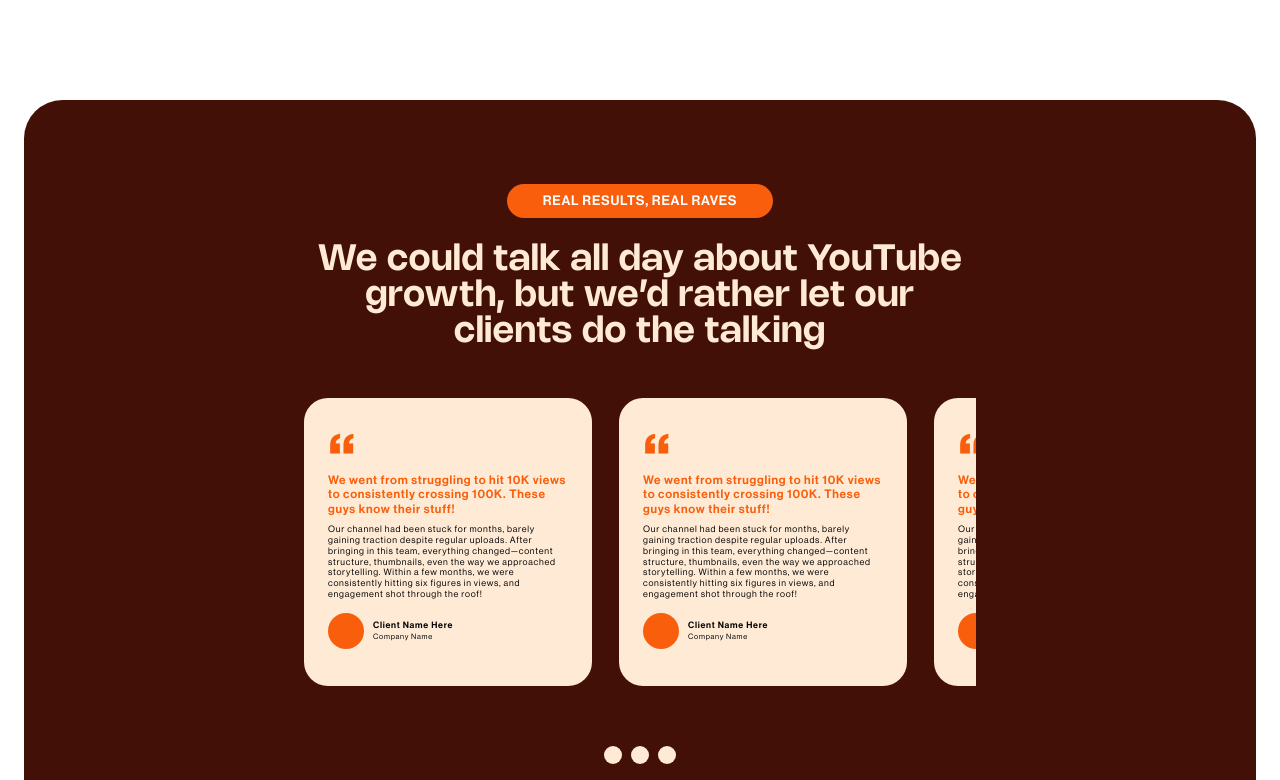
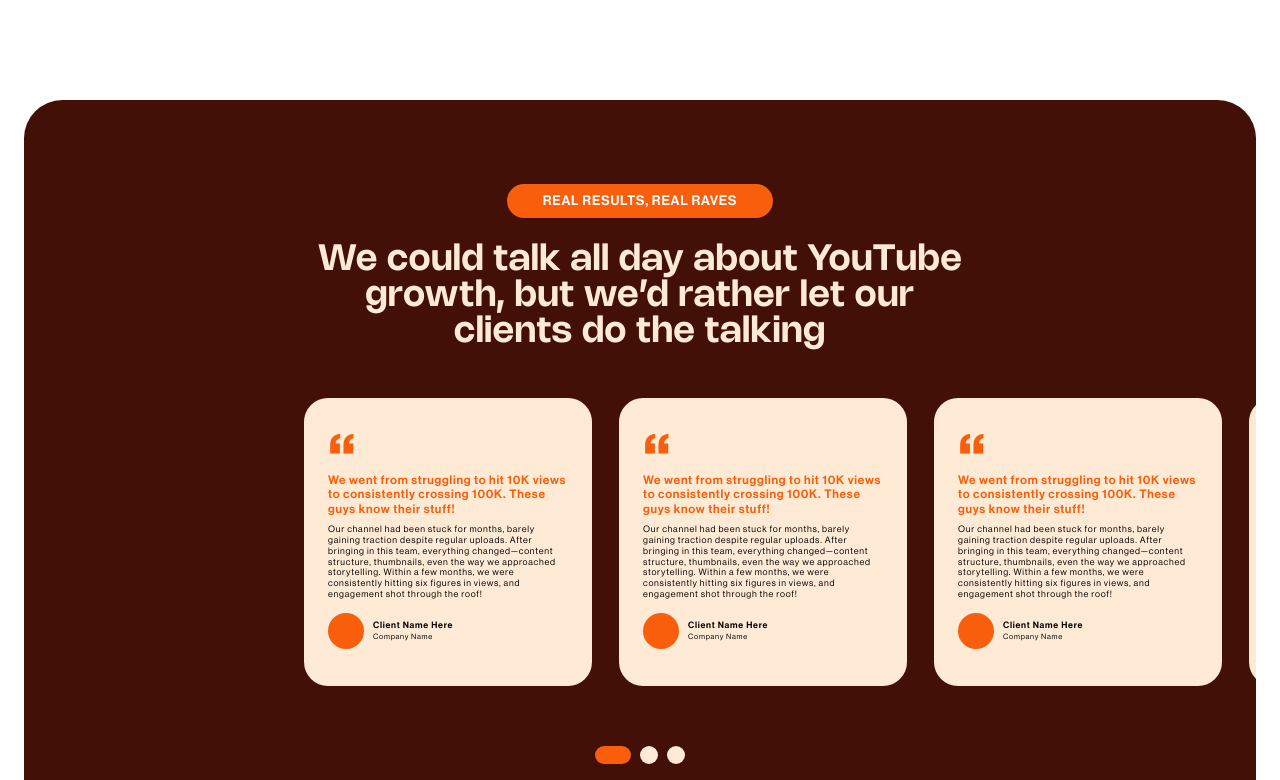
Before and after one commit to A-Coder02/born-21-website, a React (Vite) app: page / in a window 1280 px wide. Shown: the part 3140-3920 px from the top of the page. Built offline with nearby package versions, Linux system fonts and the light colour scheme; a web font is replaced by a local one.

Commit message:
TestimonialSection modifeid

```diff
--- a/src/pages/Home/TestimonialSection.jsx
+++ b/src/pages/Home/TestimonialSection.jsx
@@ -1,4 +1,4 @@
-import React from 'react'
+import React, { useState } from 'react'
 import Section from '../../components/layout-ui/Section'
 import Typography from '../../components/common/Typography'
 import Headline from '../../components/common/Headline';
@@ -58,19 +58,42 @@
                 company: "Company Name"
             }
         }
-    ]
+    ];
+
+    const [index, setIndex] = useState(0);
+    const length = 3
 
     return (
         <Section>
-            <div className="bg-warning-dark px-4 pt-28 pb-16 rounded-[3.2rem] mb-28">
-
+            <div className="bg-warning-dark px-4 pt-28 pb-16 rounded-[3.2rem] mb-28 overflow-x-hidden">
                 <div className="max-w-[56rem] mx-auto">
                     <Typography variant='lg' className='text-white mb-8 bg-warning py-3 px-12 text-center rounded-4xl max-w-fit mx-auto uppercase font-medium' >{small}</Typography>
                     <Headline className='text-warning-light text-center mb-16' >{headline}</Headline>
+                    <div className="relative flex gap-9 overflow-x-hidden- mb-20">
+                        {cardContent.map((card, _index) =>
+                            <TestimonialCard style={{
+                                left: `-${(_index || 1) * 384 * index}px`,
+                                left: `-${index * 384}px`,
+                                position: 'relative',
+                                transition: '1000ms',
+                            }}
+                                className={`relative`} key={card.id} card={card} />
+                        )}
+                    </div>
+                    <CarouselSlider length={length} index={index} onClick={setIndex} />
+                </div>
+            </div>
+        </Section>
+    )
+}
 
-                    <div className="flex gap-9 overflow-x-hidden mb-20">
-                        {cardContent.map(card =>
-                            <article className='bg-warning-light py-5 px-8 rounded-4xl flex-[0_0_24rem] min-h-96'>
+export default TestimonialSection;
+
+const TestimonialCard = ({ card, className = '', style = null }) => {
+
+    console.log({ style })
+
+    return <article style={style} className={`bg-warning-light py-5 px-8 rounded-4xl flex-[0_0_24rem] min-h-96 ${className}`}>
         <Typography component={'div'} className='h-20 text-[5rem] font-black text-warning' >“</Typography>
         <Typography className='font-medium text-warning mb-3'>{card.title}</Typography>
         <Typography variant='sm' className='mb-4'>{card.content}</Typography>
@@ -85,24 +108,13 @@
             </div>
         </div>
     </article>
+}
+
+const CarouselSlider = ({ index = 0, onClick }) =>
+    <div className="flex gap-3 mb-5 justify-center">
+        {new Array(3).fill(0).map((pt, ptIndex) =>
+            <div
+                onClick={() => onClick(ptIndex)}
+                className={`w-${index == ptIndex ? '12' : '6'} h-6 cursor-pointer rounded-full bg-${index === ptIndex ? 'warning' : 'warning-light'} transition-all`}></div>
         )}
     </div>
-                    <div className="carousel-slider">
-
-                    </div>
-                    <div className="flex gap-3 mb-5 justify-center">
-                        <div className={`w-6 h-6 rounded-full bg-warning-light`}></div>
-                        <div className={`w-6 h-6 rounded-full bg-warning-light`}></div>
-                        <div className={`w-6 h-6 rounded-full bg-warning-light`}></div>
-                    </div>
-                </div>
-
-            </div>
-
-
-
-        </Section>
-    )
-}
-
-export default TestimonialSection
```
Lines whose indentation alone changed are shown as unchanged.
